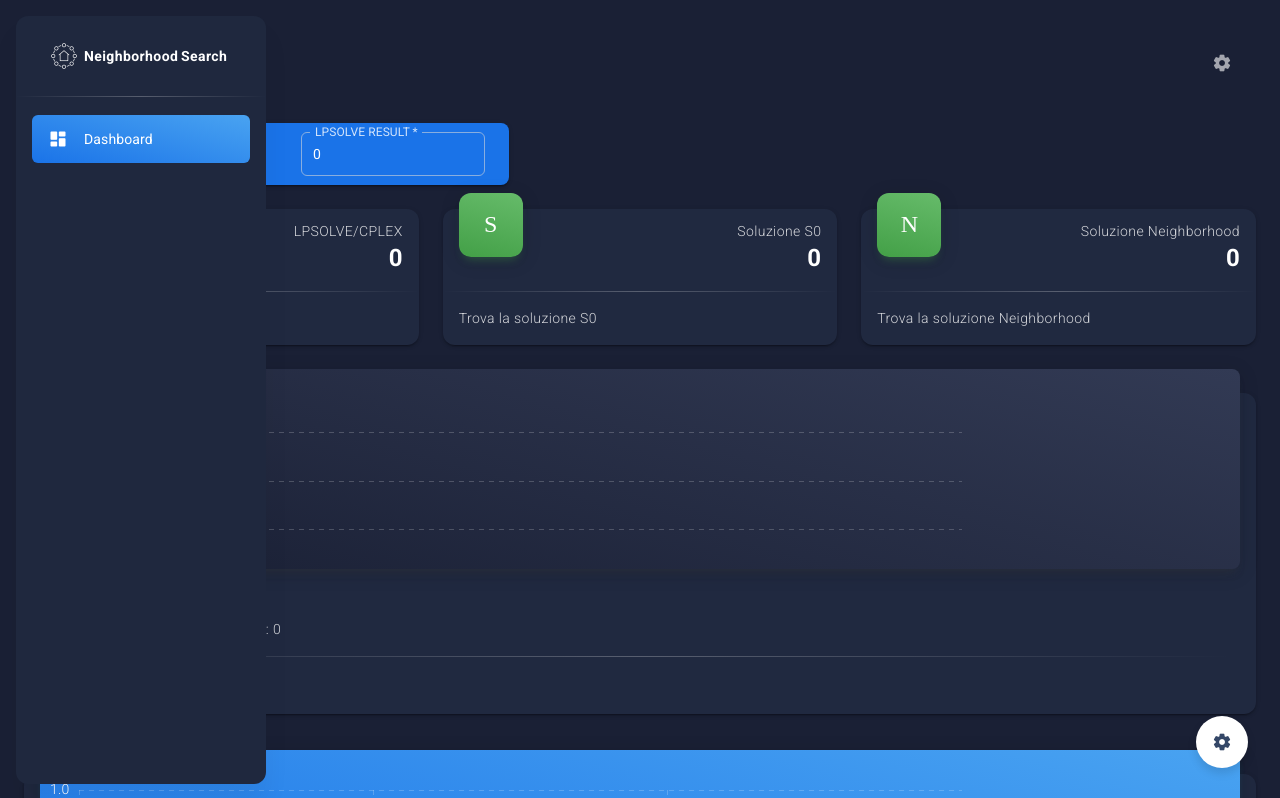
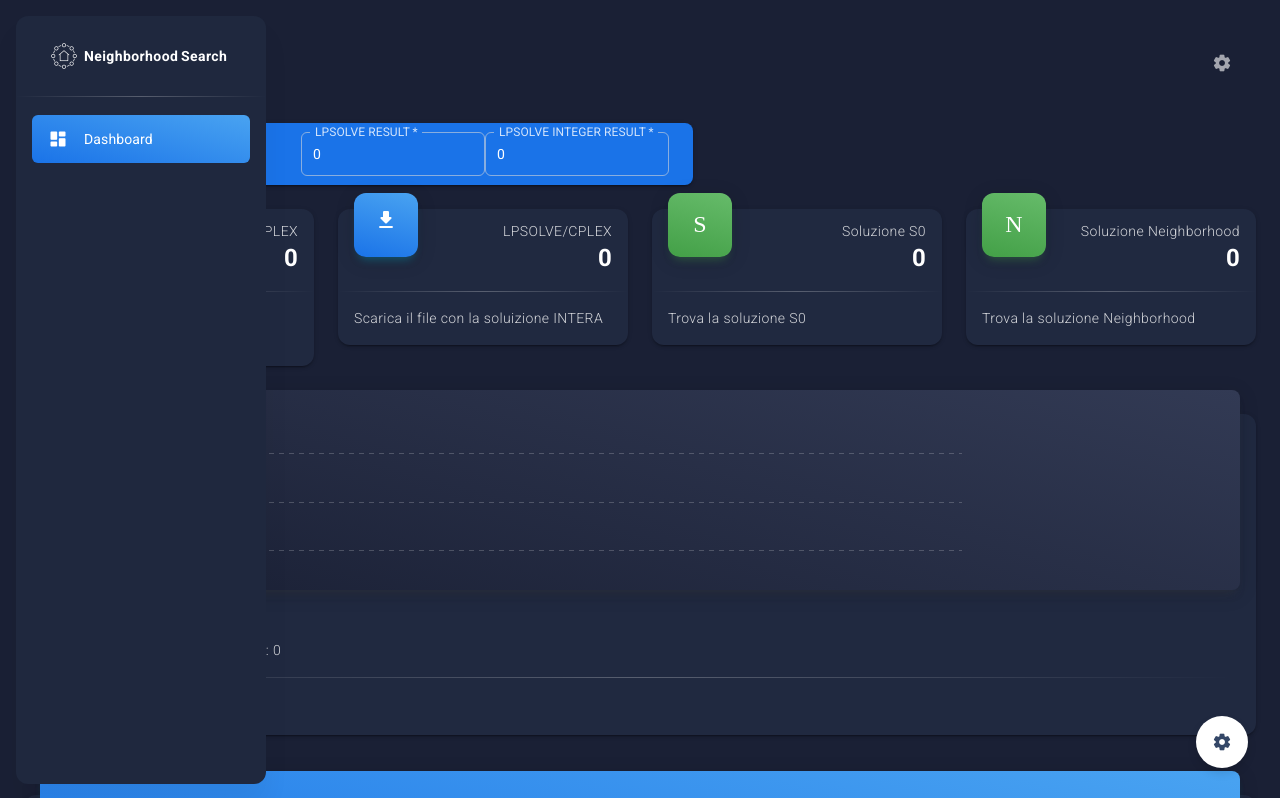
Before and after one commit to gariboldipaolopaolo/neighborhood, a React (Create React App) app: page /dashboard in a window 1280 px wide. Shown: the top 798 px of the page. Built offline with nearby package versions, Linux system fonts and the light colour scheme.

Commit message:
Add lp integer solution

```diff
--- a/src/layouts/dashboard/index.js
+++ b/src/layouts/dashboard/index.js
@@ -17,6 +17,7 @@ function Dashboard() {
   const { sales, tasks } = reportsLineChartData;
   const [result, setResult] = useState(0);
   const [data, setData] = useState("");
+  const [dataI, setDataI] = useState("");
   const [lpValue, setLpValue] = useState(0);
   const [s0Value, setS0Value] = useState(0);
   const [isRunning, setIsRunning] = useState(false);
@@ -68,6 +69,7 @@ function Dashboard() {
       const newMatrix = trasformaMatrix(matrix, lineNum, rowNum);
       setMatrix(newMatrix)
       generateLpSolveText(newMatrix);
+      generateLpISolveText(newMatrix);
     };
     reader.readAsText(e.target.files[0]);
   };
@@ -105,6 +107,41 @@ function Dashboard() {
     text += line;
 
     setData(text);
+  };
+
+  const generateLpISolveText = (matrix) => {
+    const newMatrix = matrix.map((x) => {
+      if(typeof x[x.length - 1] === 'undefined')
+        x.pop();
+      return x;
+    });
+
+    let text = 'Minimize Z\n\nSubject To\n';
+    let line = '';
+    for(let j = 0; j < newMatrix.length; j++){
+      for(let m = 0; m < newMatrix[j].length; m++){
+        line += m !== newMatrix[j].length - 1 ? `X${j}${m} + ` : `X${j}${m} = 1\n`;
+      }
+    }
+
+    for(let m = 0; m < newMatrix.length; m++){
+      for (let j = 0 ; j < newMatrix[m].length ; j++){
+        line += j !== newMatrix[m].length -1 ? `${newMatrix[m][j]} X${j}${m} + ` : `${newMatrix[m][j]} X${j}${m} -Z <= 0\n`;
+      }
+    }
+
+    text += line;
+    text += '\ngeneral\nZ\n';
+    line = '';
+    for(let m = 0; m < newMatrix.length; m++){
+      for (let j = 0 ; j < newMatrix[m].length ; j++){
+        line += `X${j}${m}\n`;
+      }
+    }
+
+    text += line;
+
+    setDataI(text);
   };
 
   const trasformaMatrix = (matrix, matrixRowLength, matrixColLength) => {
@@ -258,11 +295,14 @@ function Dashboard() {
     setIsNRunning(false);
   };
 
-
+  const [lpValueInteger, setLpValueInteger] = useState(0);
+  const handleLpIntegerInputChange = (event) => {
+    setLpValueInteger(event.target.value);
+  };
 
   let barChartData =  {
-    labels: ["LPSOLVE", "S0", "Neighborhood Algorithm"],
-    datasets: { label: "unità", data: [lpValue, s0Value, nValue] },
+    labels: ["LPSOLVE","LPSOLVE INTEGER", "S0", "Neighborhood Algorithm"],
+    datasets: { label: "unità", data: [lpValue, lpValueInteger, s0Value, nValue] },
   };
   const [barChartDataValue, setBarChartDataValue] = useState({});
 
@@ -275,6 +315,7 @@ function Dashboard() {
   useEffect(() => {
     setDelta(nValue !== 0 && lpValue !== 0 ? ((nValue - lpValue) / lpValue) * 100 : 0);
   }, [lpValue, nValue]);
+
 
 
   return (
@@ -294,13 +335,20 @@ function Dashboard() {
                       value={lpValue}
                       onChange={handleLpInputChange}
                   />
+                  <TextField
+                      required
+                      id="outlined-required"
+                      label="LPSOLVE INTEGER result"
+                      value={lpValueInteger}
+                      onChange={handleLpIntegerInputChange}
+                  />
                 </Button>
               </MDBox>
             </Grid>
           </Grid>
         </MDBox>
         <Grid container spacing={3}>
-          <Grid item xs={12} md={6} lg={4}>
+          <Grid item xs={12} md={6} lg={3}>
             <MDBox mb={1.5}>
               <ComplexStatisticsCard
                   icon="download"
@@ -308,13 +356,27 @@ function Dashboard() {
                   count={`${lpValue}`}
                   percentage={{
                     color: "success",
-                    label: "Scarica il file LPSOLVE/CPLEX",
+                    label: "Scarica il file con la soluzione RILASSATA",
                   }}
                   action={() => download(data,"result.lpt","text")}
               />
             </MDBox>
           </Grid>
-          <Grid item xs={12} md={6} lg={4}>
+          <Grid item xs={12} md={6} lg={3}>
+            <MDBox mb={1.5}>
+              <ComplexStatisticsCard
+                  icon="download"
+                  title="LPSOLVE/CPLEX"
+                  count={`${lpValueInteger}`}
+                  percentage={{
+                    color: "success",
+                    label: "Scarica il file con la soluizione INTERA",
+                  }}
+                  action={() => download(dataI,"result.lpt","text")}
+              />
+            </MDBox>
+          </Grid>
+          <Grid item xs={12} md={6} lg={3}>
             <MDBox mb={1.5}>
               {!isRunning
                   ? (<ComplexStatisticsCard
@@ -343,7 +405,7 @@ function Dashboard() {
 
             </MDBox>
           </Grid>
-          <Grid item xs={12} md={6} lg={4}>
+          <Grid item xs={12} md={6} lg={3}>
             <MDBox mb={1.5}>
               {!isNRunning
                   ? (<ComplexStatisticsCard
@@ -393,7 +455,7 @@ function Dashboard() {
               <MDBox mb={3}>
                 <ReportsBarChart
                     color="info"
-                    title="% di ERRORE"
+                    title="MAKESPAN"
                     description={`La % di errore è del: ${delta}%. Il valore ottimo si trova tra ${lpValue} e ${nValue}`}
                     date={s0Date}
                     chart={barChartDataValue}
```
